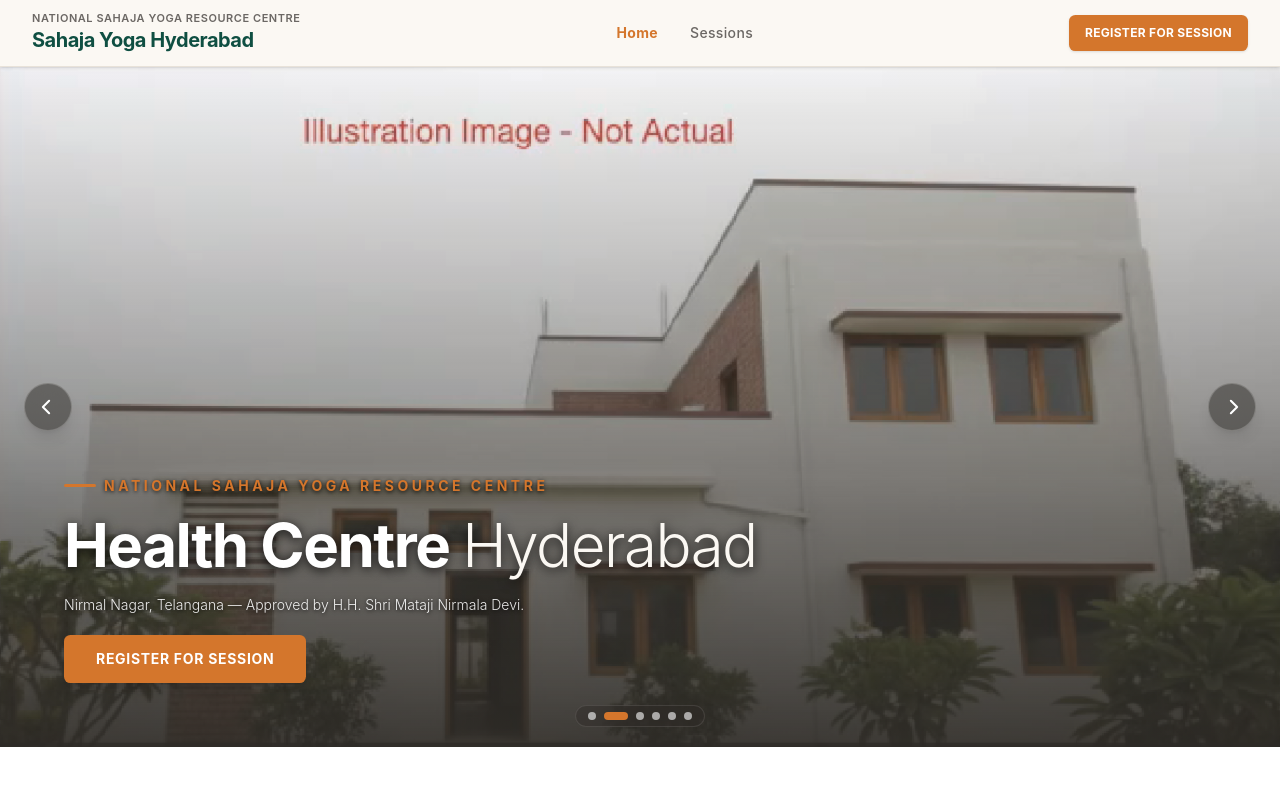
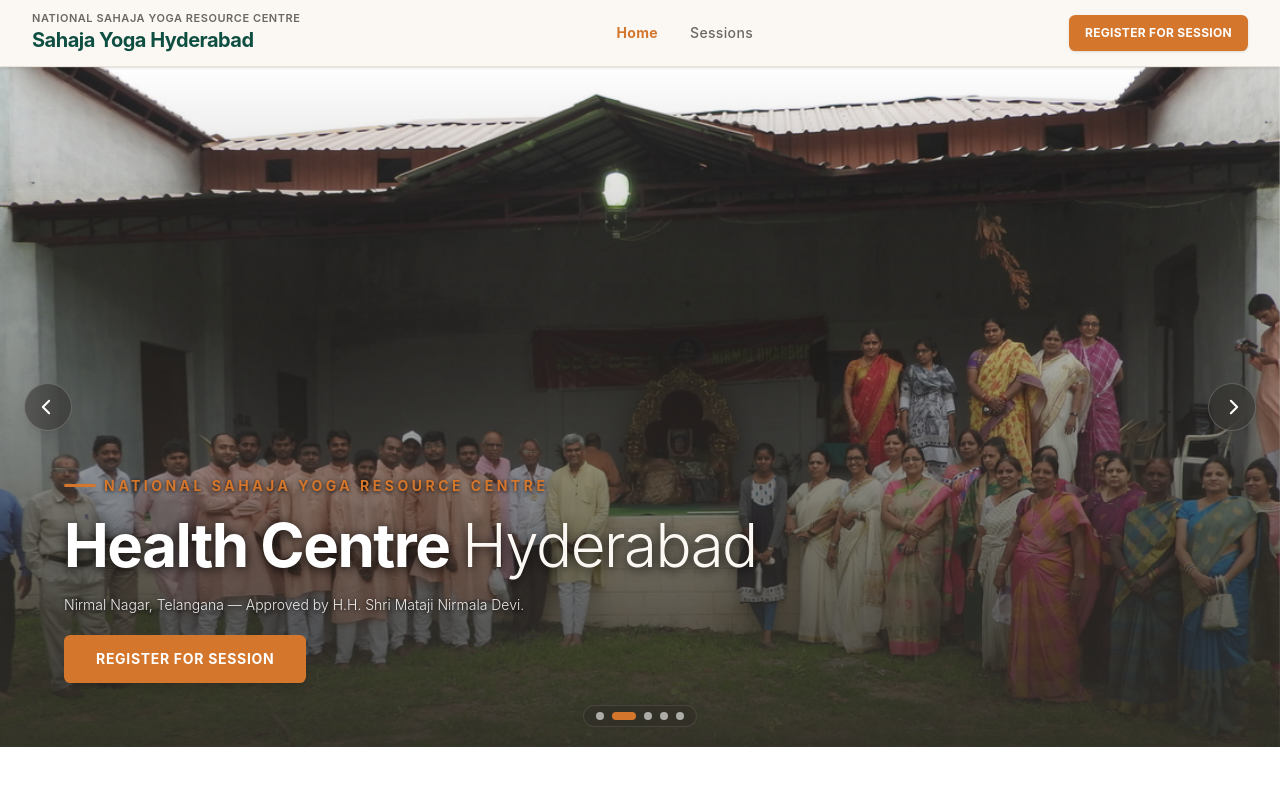
Before and after one commit to Sahaja-Yoga-Telangana/SYHealthCentre_HYD, a Next.js app: page / in a window 1280 px wide. Shown: the top 800 px of the page. Built offline with nearby package versions, Linux system fonts and the light colour scheme; no server answers; the database is empty.

Commit message:
fix: remove image11.png slide reference from HeroCarousel

```diff
--- a/src/components/HeroCarousel.tsx
+++ b/src/components/HeroCarousel.tsx
@@ -7,10 +7,6 @@
   {
     src: '/images/health-centre-main.jpg',
     alt: 'Sahaja Yoga Health Centre — Main Building',
-  },
-  {
-    src: '/images/ppt/image11.png',
-    alt: 'Sahaja Yoga Health Centre — Constructed Building',
   },
   {
     src: '/images/ppt/image4.jpeg',
```
Also changed, not shown: public/images/ppt/image11.png (deleted).
